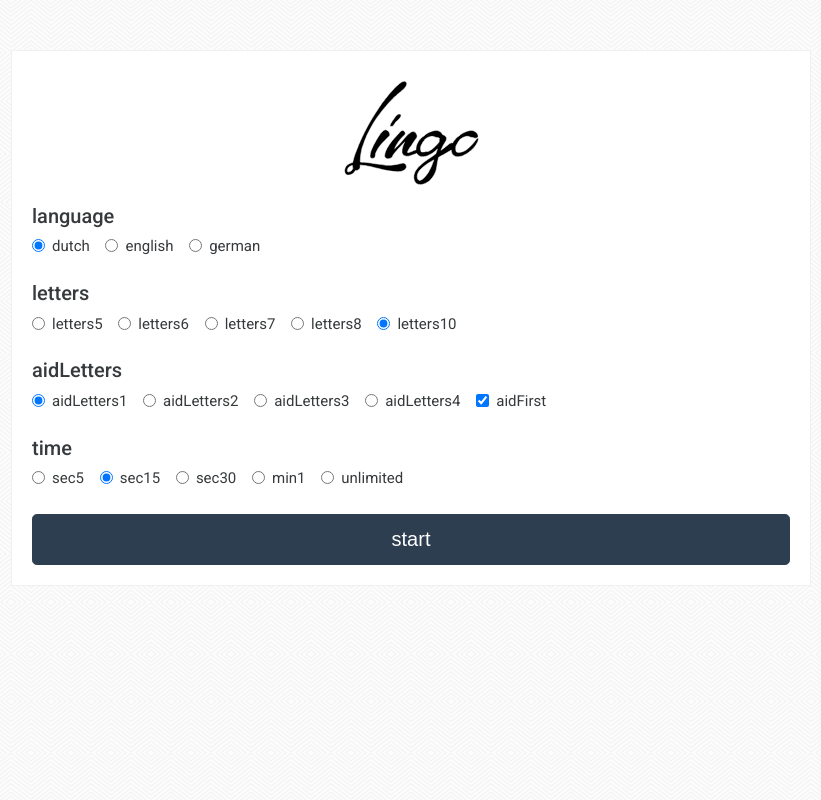
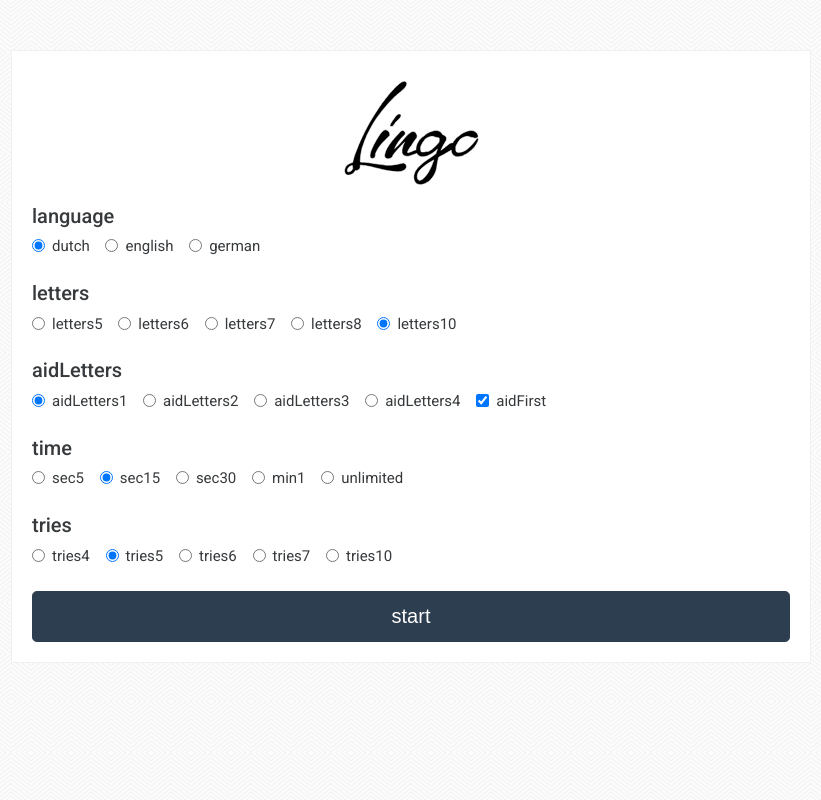
Before and after one commit to Koenvh1/Lingo, a PHP site: page / in a window 1280 px wide. Shown: the whole page, without its empty margins (229-1050 px from the left). Run offline with PHP 8.4, Linux system fonts and the light colour scheme; some libraries are stand-ins or nearby versions.

Commit message:
Add tries

```diff
--- a/website/css/menu.css
+++ b/website/css/menu.css
@@ -4,6 +4,7 @@ body {
     font-family: "Roboto", sans-serif;
     background-image: url(../img/background.png);
     min-height: 100vh;
+    overflow-y: auto;
 }
 
 .menu-container {
@@ -16,7 +17,7 @@ body {
 @media screen and (min-width: 800px) {
     .menu-container {
         width: 800px;
-        position: fixed;
+        position: absolute;
         top: 50px;
         left: 50%;
         /* bring your own prefixes */
--- a/website/index.html
+++ b/website/index.html
@@ -20,6 +20,17 @@
     <link rel="stylesheet" href="css/overlay.css">
     <link rel="stylesheet" href="css/menu.css">
     <link rel="stylesheet" href="css/lingo.css">
+
+    <script>
+        (function(i,s,o,g,r,a,m){i['GoogleAnalyticsObject']=r;i[r]=i[r]||function(){
+                (i[r].q=i[r].q||[]).push(arguments)},i[r].l=1*new Date();a=s.createElement(o),
+            m=s.getElementsByTagName(o)[0];a.async=1;a.src=g;m.parentNode.insertBefore(a,m)
+        })(window,document,'script','https://www.google-analytics.com/analytics.js','ga');
+
+        ga('create', 'UA-27804503-8', 'auto');
+        ga('send', 'pageview');
+
+    </script>
 </head>
 <body>
 <div class="splashscreen">
@@ -143,6 +154,34 @@
                     </label>
                 </div>
             </div>
+            <div class="form-group">
+                <h5 data-l10n-id="tries">Tries:</h5>
+                <div class="form-check form-check-inline">
+                    <label class="form-check-label">
+                        <input class="form-check-input" type="radio" name="tries" value="4"> <span data-l10n-id="tries4">4 tries</span>
+                    </label>
+                </div>
+                <div class="form-check form-check-inline">
+                    <label class="form-check-label">
+                        <input class="form-check-input" type="radio" name="tries" value="5" checked> <span data-l10n-id="tries5">5 tries</span>
+                    </label>
+                </div>
+                <div class="form-check form-check-inline">
+                    <label class="form-check-label">
+                        <input class="form-check-input" type="radio" name="tries" value="6"> <span data-l10n-id="tries6">6 tries</span>
+                    </label>
+                </div>
+                <div class="form-check form-check-inline">
+                    <label class="form-check-label">
+                        <input class="form-check-input" type="radio" name="tries" value="7"> <span data-l10n-id="tries7">7 tries</span>
+                    </label>
+                </div>
+                <div class="form-check form-check-inline">
+                    <label class="form-check-label">
+                        <input class="form-check-input" type="radio" name="tries" value="10"> <span data-l10n-id="tries10">10 tries</span>
+                    </label>
+                </div>
+            </div>
             <!--div class="form-group">
                 <div class="form-check">
                     <label class="form-check-label">
--- a/website/js/index.js
+++ b/website/js/index.js
@@ -2,6 +2,7 @@ function submitForm() {
     Lingo.language = $("input[name=language]:checked").val();//$("input[name=language]:checked").val();
     Lingo.time = $("input[name=time]:checked").val();
     Lingo.letters = $("input[name=letters]:checked").val();
+    Lingo.tries = $("input[name=tries]:checked").val();
     if($("input[name=voice]").is(":checked")) {
         Lingo.activateVoice();
     }
@@ -42,8 +43,15 @@ $("input").change(function () {
     localStorage.setItem("aidLetters", $("input[name=aidLetters]:checked").val());
     localStorage.setItem("first", $("input[name=first]").is(":checked").toString());
     localStorage.setItem("time", $("input[name=time]:checked").val());
+    localStorage.setItem("tries", $("input[name=tries]:checked").val());
     localStorage.setItem("voice", $("input[name=voice]").is(":checked").toString());
 });
+
+/*
+$("input[name=aidLettersCustom]").change(function () {
+    $("input[name=aidLetters]:last").prop("checked", true).val($("input[name=aidLettersCustom]").val());
+});
+*/
 
 function showMenu() {
     $("#menu").show();
@@ -60,6 +68,7 @@ $(document).ready(function () {
     if(localStorage.getItem("aidLetters") !== null) $("input[name=aidLetters][value=" + localStorage.getItem("aidLetters") + "]").prop("checked", true);
     if(localStorage.getItem("first") !== null) $("input[name=first]").prop("checked", localStorage.getItem("first") === "true");
     if(localStorage.getItem("time") !== null) $("input[name=time][value=" + localStorage.getItem("time") + "]").prop("checked", true);
+    if(localStorage.getItem("tries") !== null) $("input[name=tries][value=" + localStorage.getItem("tries") + "]").prop("checked", true);
     if(localStorage.getItem("voice") !== null) $("input[name=voice]").prop("checked", localStorage.getItem("voice") === "true");
 
     updateLanguage();
--- a/website/js/lingo.js
+++ b/website/js/lingo.js
@@ -1,6 +1,7 @@
 var Lingo = {
     language: "",
     time: 0,
+    tries: 5,
     letters: 6,
     startLetters: [],
     rightLetters: [],
@@ -29,7 +30,7 @@ var Lingo = {
         });
 
         $(".lingo-letter > div").bind("input keyup", function (e) {
-            if(!Lingo.enterPressed) {
+
             if(typeof e.keyCode === "undefined" || e.keyCode === 229) { //If mobile
                 var difference = getDifference(Lingo.previousContent, $(this).html().trim().toUpperCase()); //Get new character
                 if(difference.trim().length === 0 || $(this).html().trim().indexOf("<BR>") !== -1) {
@@ -43,30 +44,40 @@ var Lingo = {
                 var currentIndex = parseInt($(this).parent().parent().index()); //Get current square index in row
 
                 if (e.keyCode === 46) { //delete
+                    if(!Lingo.enterPressed) {
                         $(this).html(".");
+                    }
                 } else if (e.keyCode === 8) { //backspace
-                    if($(this).html().trim() === "."){
+                    if(!Lingo.enterPressed) {
+                        if ($(this).html().trim() === ".") {
                             $(".lingo-current > td > .lingo-letter > div").eq(currentIndex - 1).html(".").focus();
                         }
                         $(this).html(".");
+                    }
                 } else if (e.keyCode === 74 && Lingo.language === "nl") { // j
+                    if(!Lingo.enterPressed) {
                         if (($(this).html().trim() === "I" || Lingo.previousContent === "I") && $(this).parent().parent().is(":last-child")) {
                             $(this).html("IJ");
-                    } else if($(".lingo-current > td > .lingo-letter > div").eq(currentIndex - 1).html().trim() === "I"){
+                        } else if ($(".lingo-current > td > .lingo-letter > div").eq(currentIndex - 1).html().trim() === "I") {
                             $(".lingo-current > td > .lingo-letter > div").eq(currentIndex - 1).html("IJ");
                             $(this).html(Lingo.previousContent);
                         } else {
                             $(this).html(String.fromCharCode(e.keyCode));
                             $(".lingo-current > td > .lingo-letter > div").eq(currentIndex + 1).focus();
                         }
+                    }
                 } else if (String.fromCharCode(e.keyCode).match(/[A-Z]/i)) {
+                    if(!Lingo.enterPressed) {
                         $(this).html(String.fromCharCode(e.keyCode));
                         $(".lingo-current > td > .lingo-letter > div").eq(currentIndex + 1).focus();
+                    }
                 } else if (e.keyCode === 37) { //arrow left
                     $(".lingo-current > td > .lingo-letter > div").eq(currentIndex - 1).focus();
                 } else if (e.keyCode === 39) { //arrow right
                     $(".lingo-current > td > .lingo-letter > div").eq(currentIndex + 1).focus();
                 } else if (e.keyCode === 13) { //enter
+                    if(!Lingo.enterPressed) {
+                        $(this).blur();
                         Lingo.enterPressed = true; //Prevent multiple enters firing
                         Lingo.check();
                     }
@@ -113,7 +124,10 @@ var Lingo = {
     reset: function () {
         Lingo.stopTimer();
         $(".lingo-letter > div").off("click").off("keydown").off("keyup").off("focus");
-        $(".lingo > tbody > tr").html("");
+        $(".lingo > tbody").html("");
+        for(var i = 0; i < Lingo.tries; i++) {
+            $(".lingo > tbody").append("<tr></tr>");
+        }
         for(var i = 0; i < Lingo.letters; i++) {
             $(".lingo > tbody > tr").append("" +
                 "<td>" +
```
Also changed, not shown: 3 other files. Lines whose indentation alone changed are shown as unchanged.
